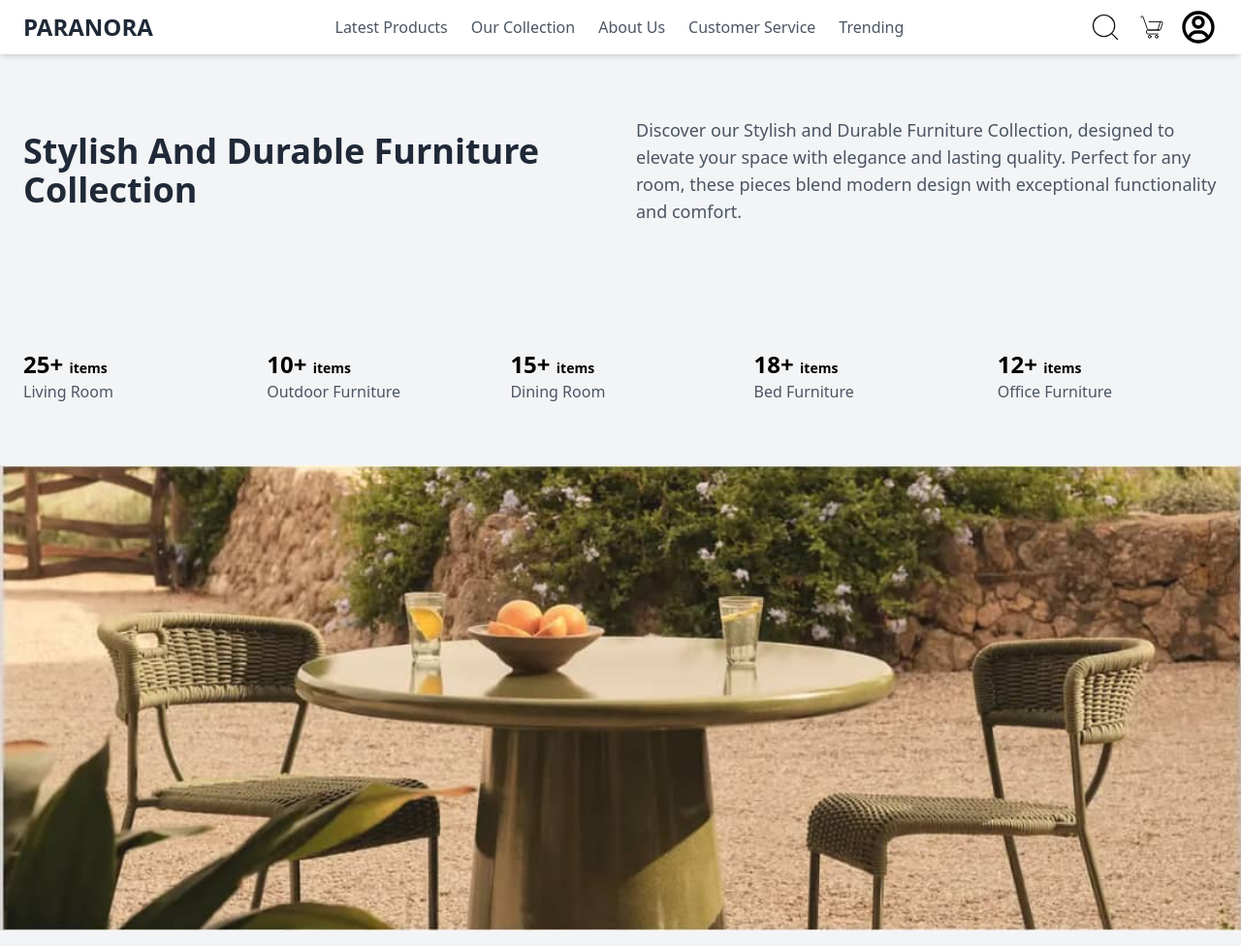
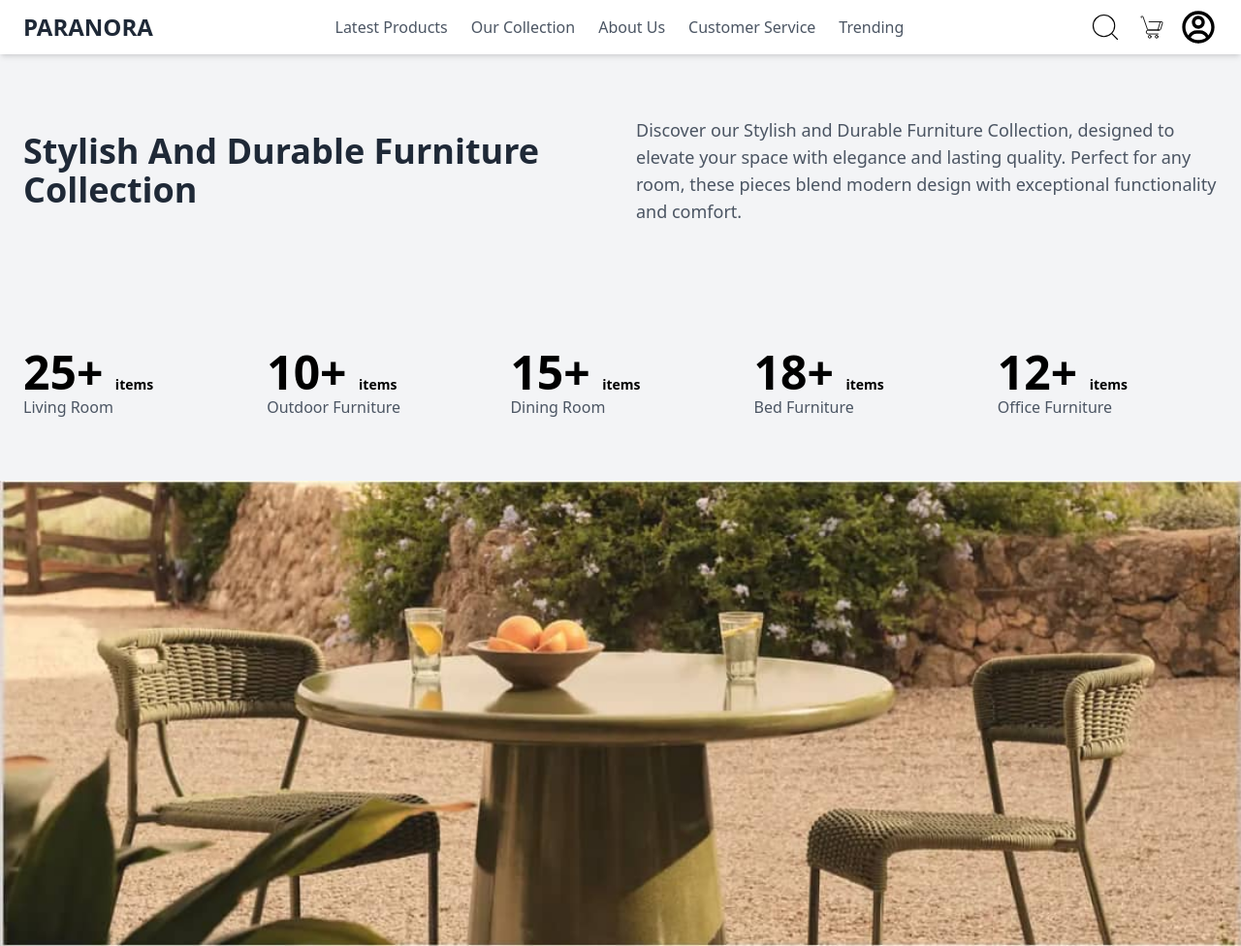
Before and after one commit to joeyovey/product-furniture-list-page, a website: page index.html in a window 1280 px wide. Shown: the top 976 px of the page at 97% size. Drawn offline with nearby package versions, Linux system fonts and the light colour scheme.

Commit message:
Increased font size of of the five columns

```diff
--- a/index.html
+++ b/index.html
@@ -5,7 +5,6 @@
     <meta name="viewport" content="width=device-width, initial-scale=1.0">
   <link rel="stylesheet" href="./css/main.css">
   <script src="https://cdn.tailwindcss.com"></script>
-
     <title>PARANORA </title>
 </head>
 <body class="bg-gray-100">
@@ -54,23 +53,23 @@
   <section class="py-16 px-6">
     <div class="container mx-auto grid grid-cols-1 md:grid-cols-5 gap-6">
         <div class="text-left">
-            <span class="text-2xl font-bold">25+ <span class="text-sm">items</span></span>
+            <span class="text-5xl font-bold">25+ <span class="text-sm">items</span></span>
             <p class="text-gray-600">Living Room</p>
         </div>
         <div class="text-left">
-            <span class="text-2xl font-bold">10+ <span class="text-sm">items</span></span>
+            <span class="text-5xl font-bold">10+ <span class="text-sm">items</span></span>
             <p class="text-gray-600">Outdoor Furniture</p>
         </div>
         <div class="text-left">
-            <span class="text-2xl font-bold">15+ <span class="text-sm">items</span></span>
+            <span class="text-5xl font-bold">15+ <span class="text-sm">items</span></span>
             <p class="text-gray-600">Dining Room</p>
         </div>
         <div class="text-left">
-            <span class="text-2xl font-bold">18+ <span class="text-sm">items</span></span>
+            <span class="text-5xl font-bold">18+ <span class="text-sm">items</span></span>
             <p class="text-gray-600">Bed Furniture</p>
         </div>
         <div class="text-left">
-            <span class="text-2xl font-bold">12+ <span class="text-sm">items</span></span>
+            <span class="text-5xl font-bold">12+ <span class="text-sm">items</span></span>
             <p class="text-gray-600">Office Furniture</p>
         </div>
     </div>
```
